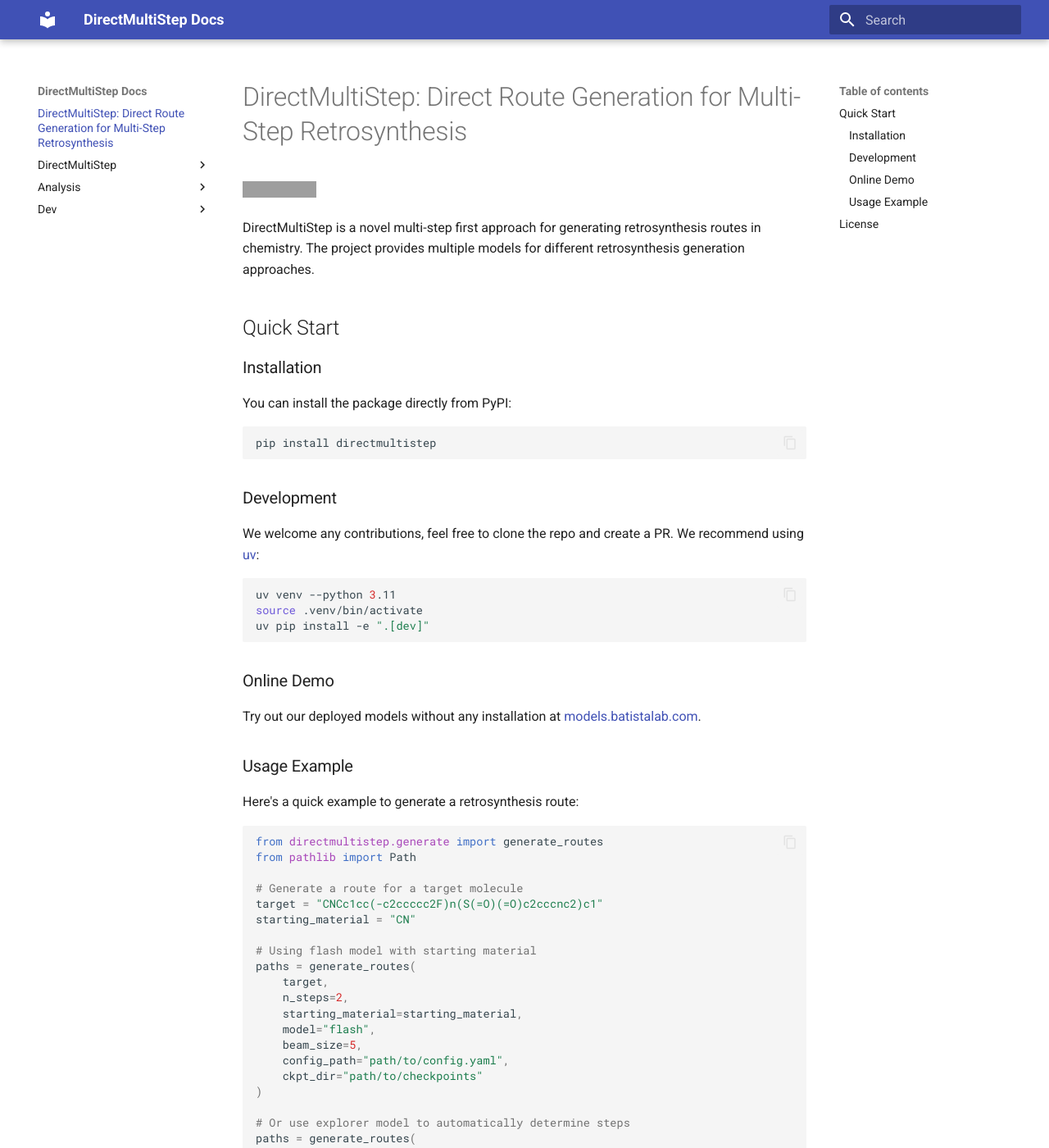
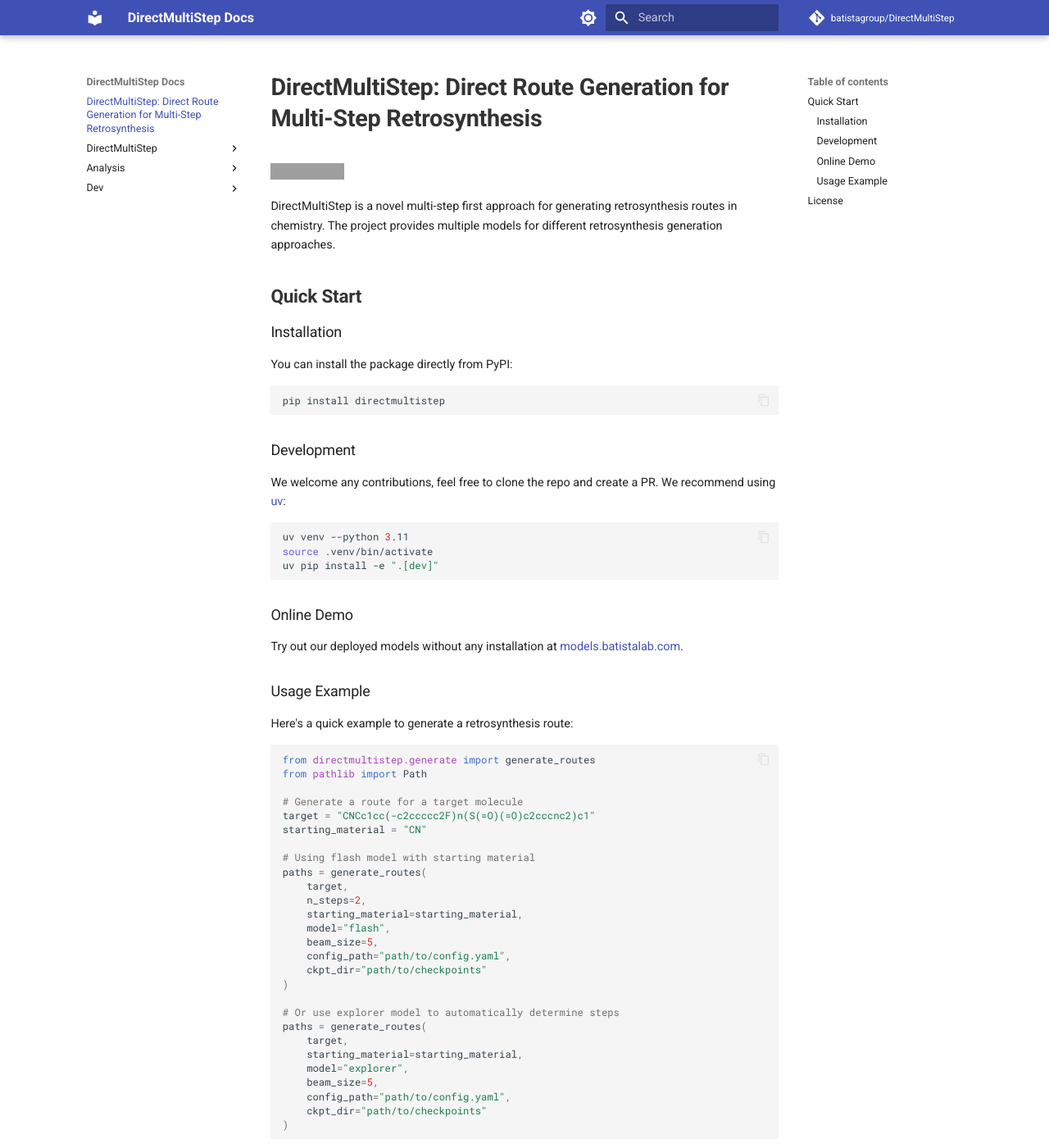
Before and after one commit to batistagroup/DirectMultiStep, an MkDocs documentation site: the page built from docs/index.md, in a window 1280 px wide and 1400 px high. Shown: the whole window at 82% size. Built offline with MkDocs 1.6.1 and Material for MkDocs 9.7.7, drawn with Linux system fonts in a browser that asks for light colours; comment, search, counter and statistics services are not loaded; some of the changed text lies outside the part shown; grey boxes are pictures that could not be loaded.

Commit message:
DOCS: ui improvement to the docs website (#11)
* DOCS: add link to github in docs & add custom css

* add dark mode

```diff
--- /dev/null
+++ b/docs/stylesheets/extra.css
@@ -0,0 +1,24 @@
+html {
+    font-size: 18px;
+  }
+
+
+h1 {
+  font-weight: 600 !important;
+  color: #333 !important;
+}
+
+[data-md-color-scheme="slate"] h1 {
+  font-weight: 600 !important;
+  color: #d7d7d7 !important;
+}
+
+h2 {
+  font-weight: 600 !important;
+  color: #333 !important;
+}
+
+[data-md-color-scheme="slate"] h2 {
+  font-weight: 600 !important;
+  color: #d7d7d7 !important;
+}
--- a/mkdocs.yml
+++ b/mkdocs.yml
@@ -1,8 +1,28 @@
 site_name: DirectMultiStep Docs
+repo_url: https://github.com/batistagroup/DirectMultiStep
+repo_name: batistagroup/DirectMultiStep
+copyright: CC-BY 4.0 &copy; 2025 Batista Group
 theme:
   name: material
   features:
     - content.code.copy
+  palette:
+      # Palette toggle for light mode
+    - media: "(prefers-color-scheme: light)"
+      scheme: default
+      toggle:
+        icon: material/brightness-7
+        name: Switch to dark mode
+
+    # Palette toggle for dark mode
+    - media: "(prefers-color-scheme: dark)"
+      scheme: slate
+      toggle:
+        icon: material/brightness-4
+        name: Switch to light mode
+
+extra_css:
+- stylesheets/extra.css
 
 plugins:
 - search
```
